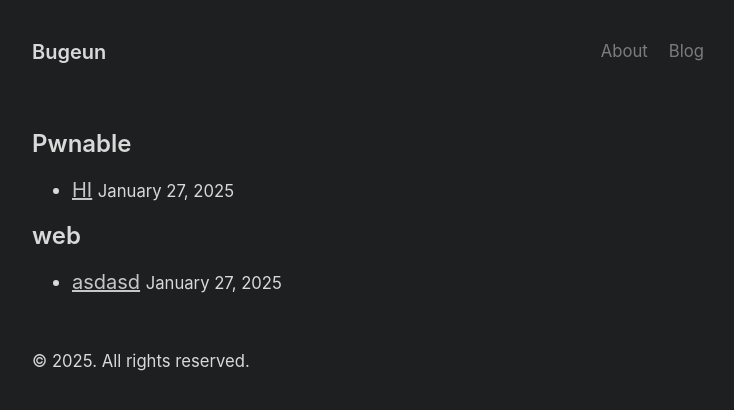
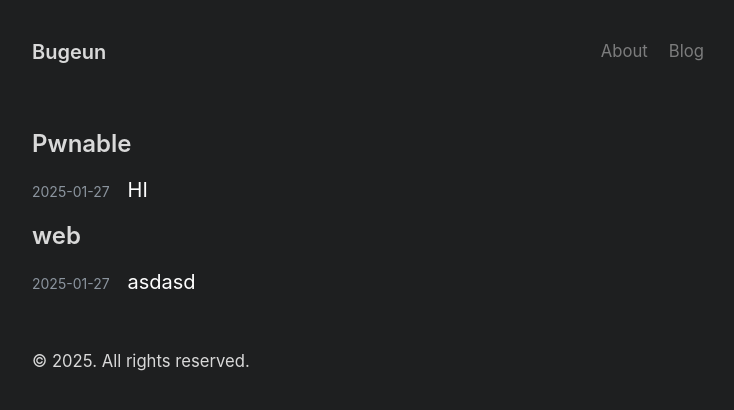
Before and after one commit to Bugeun/Bugeun.github.io, a Jekyll site: the page built from archive.md, in a window 1280 px wide. Shown: the top 410 px of the page, without its empty margins (272-1006 px from the left). Built offline with Jekyll 4.4.1, drawn with Linux system fonts in a browser that asks for light colours.

Commit message:
Update archive.md

```diff
--- a/archive.md
+++ b/archive.md
@@ -6,13 +6,17 @@ title: Archive
 {% assign postsByCategory = site.posts | group_by_exp: "post", "post.categories | join: ', '" %}
 
 {% for category in postsByCategory %}
-  <h2>{{ category.name }}</h2> <!-- 카테고리 이름을 출력 -->
+  <h2>{{ category.name }}</h2> <!-- 카테고리 이름 출력 -->
 
-  <ul>
+  <ul style="list-style: none; padding: 0; margin: 0;">
     {% for post in category.items %}
-      <li>
-        <a href="{{ post.url }}">{{ post.title }}</a>
-        <small><time datetime="{{ post.date | date_to_xmlschema }}">{{ post.date | date: "%B %d, %Y" }}</time></small>
+      <li style="margin-bottom: 0.5em;">
+        <span style="color: #8b949e; font-size: 0.7em; margin-right: 1em;">
+          {{ post.date | date: "%Y-%m-%d" }}
+        </span>
+        <a href="{{ post.url }}" style="text-decoration: none; color:rgb(255, 255, 255);">
+          {{ post.title }}
+        </a>
       </li>
     {% endfor %}
   </ul>
```
